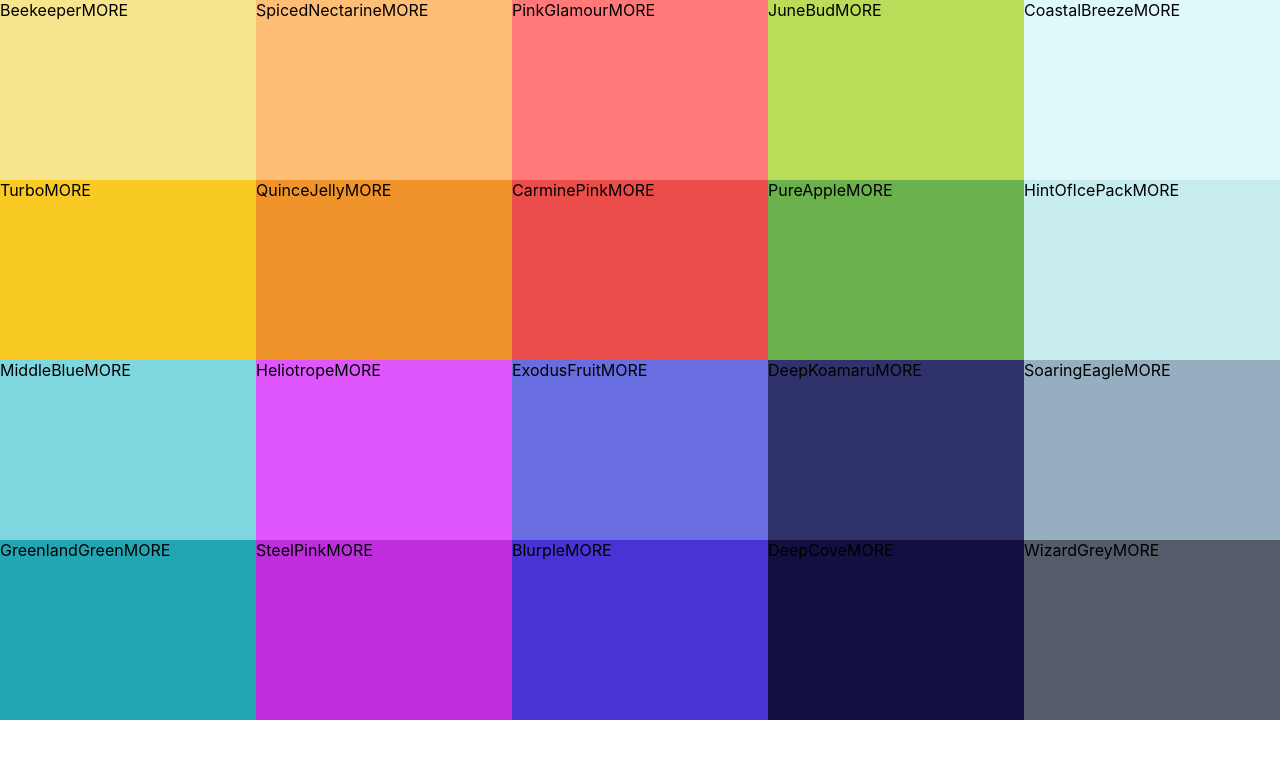
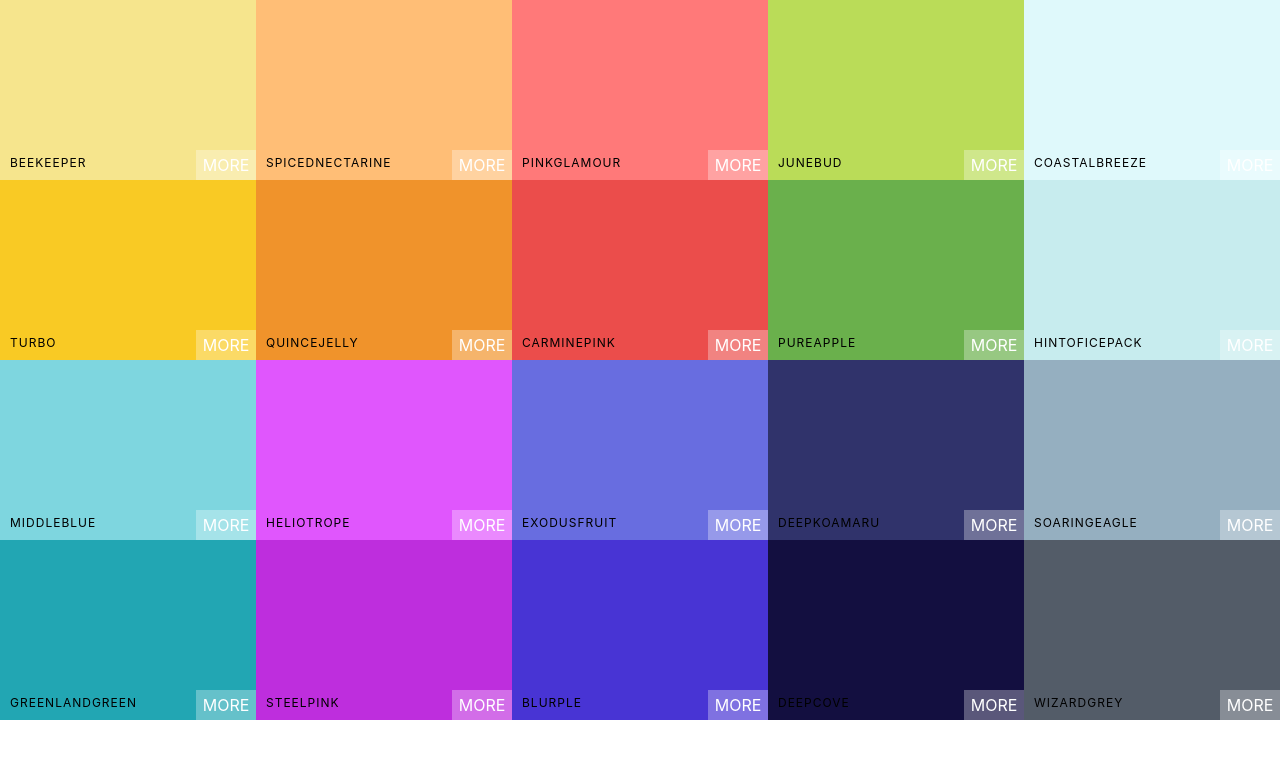
Before and after one commit to germansanz93/color-app, a React (Create React App) app: page / in a window 1280 px wide. Shown: the top 758 px of the page. Built offline with nearby package versions, Linux system fonts and the light colour scheme.

Commit message:
style Colorbox

```diff
--- a/src/ColorBox.css
+++ b/src/ColorBox.css
@@ -5,4 +5,55 @@
   display: inline-block;
   position: relative;
   cursor: pointer;
+  margin-bottom: -4px;
 }
+
+.copy-button{
+  width: 100px;
+  height: 30px;
+  position: absolute;
+  display: inline-block;
+  top: 50%;
+  left: 50%;
+  transform: translateX(-50%) translateY(-50%);
+  text-align: center;
+  outline: none;
+  background: rgba(255, 255, 255, 0.3);
+  font-size: 1rem;
+  line-height: 30px;
+  color: white;
+  border: none;
+  text-transform: uppercase;
+  opacity: 0;
+}
+
+.ColorBox:hover .copy-button{
+  opacity: 1;
+  transition: 0.5s;
+}
+
+.box-content {
+  position: absolute;
+  width: 100%;
+  left: 0;
+  bottom: 0;
+  padding: 10px;
+  color: black;
+  letter-spacing: 1px;
+  text-transform: uppercase;
+  font-size: 12px;
+}
+
+.see-more{
+  background: rgba(255, 255, 255, 0.3);
+  position: absolute;
+  border: none;
+  right: 0;
+  bottom: 0;
+  color: white;
+  width: 60px;
+  height: 30px;
+  text-align: center;
+  line-height: 30px;
+  text-transform: uppercase;
+}
--- a/src/ColorBox.js
+++ b/src/ColorBox.js
@@ -3,10 +3,16 @@
 
 class ColorBox extends Component {
   render() {
+    const {name, background} = this.props;
     return (
-      <div style = {{background: this.props.background}}className='ColorBox'>
-        <span>{this.props.name}</span>
-        <span>MORE</span>
+      <div style = {{background}}className='ColorBox'>
+        <div className='copy-cointainer'>
+          <div className='box-content'>
+            <span>{name}</span>
+          </div>
+          <button className='copy-button'>Copy</button>
+        </div>
+        <span className='see-more'>More</span>
       </div>
     )
   }
```
Also changed, not shown: 1 other file (tests, documents, lock files or other folders).
